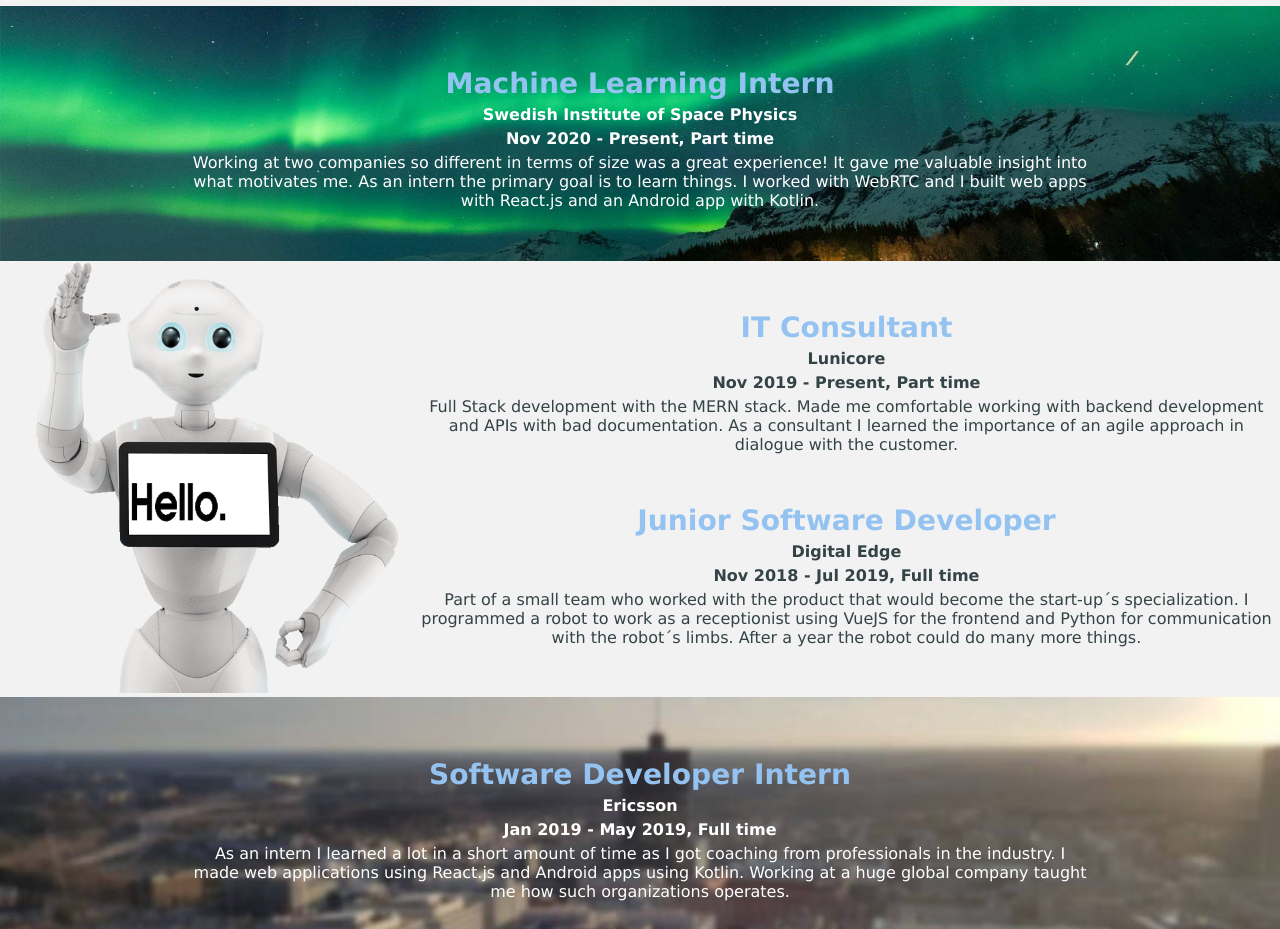
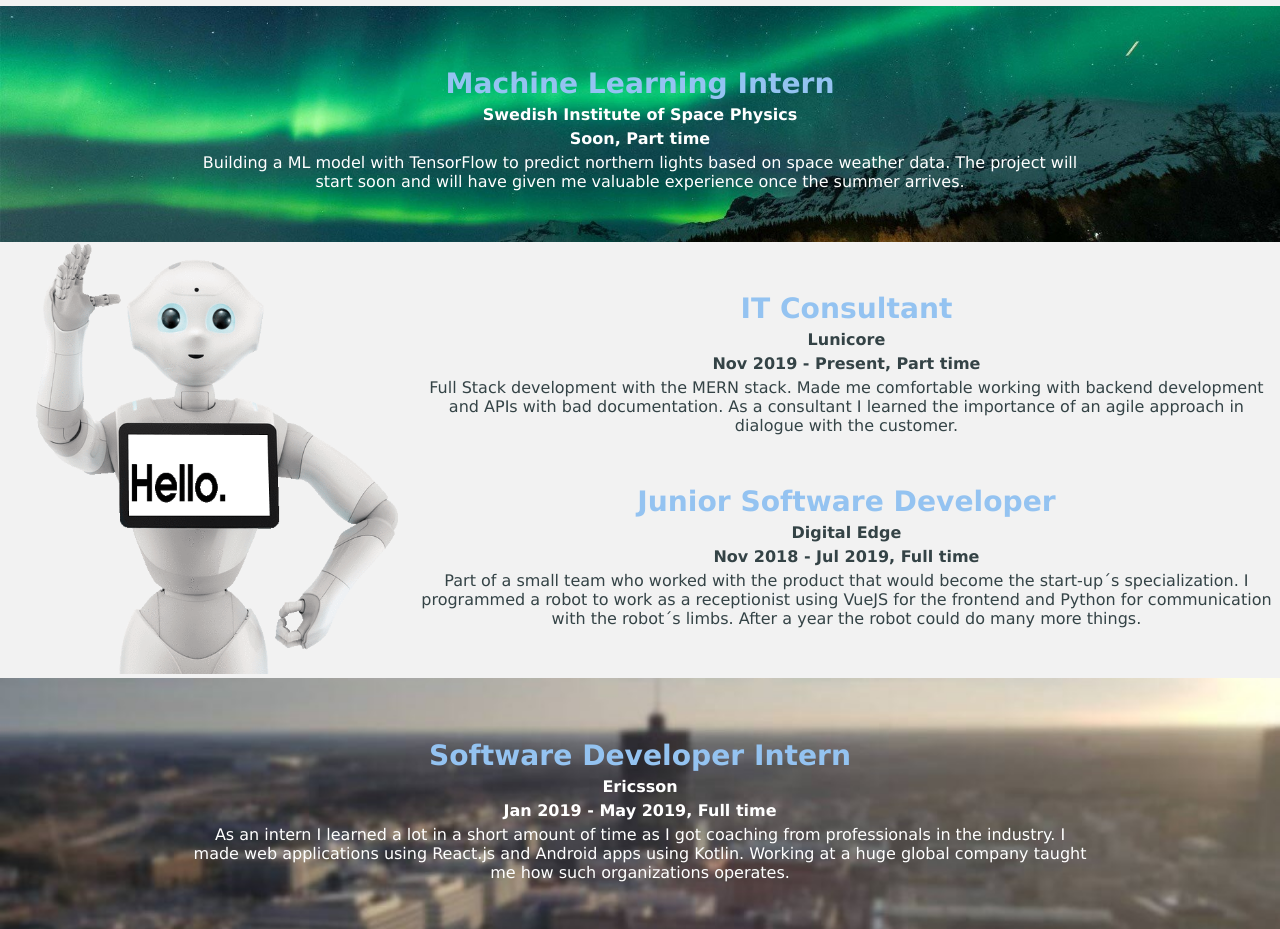
Before and after one commit to lukaspetersson/web-resume, a React (Create React App) app: page / in a window 1280 px wide. Shown: the part 3160-4089 px from the top of the page. Built offline with nearby package versions, Linux system fonts and the light colour scheme.

Commit message:
rymdfysik

```diff
--- a/src/components/Content.js
+++ b/src/components/Content.js
@@ -35,7 +35,7 @@ class Resume extends React.Component {
                         image:pepperPic,
                         title: "Professional Experience",
                         examples: ["Machine Learning Intern","IT Consultant", "Junior Software Developer", "Software Developer Intern"],
-                        examplesYear: ["Nov 2020 - Present", "Nov 2019 - Present", "Nov 2018 - Jul 2019", "Jan 2019 - May 2019"],
+                        examplesYear: ["Soon", "Nov 2019 - Present", "Nov 2018 - Jul 2019", "Jan 2019 - May 2019"],
                         color: "rgb(191, 33, 33)",
                         subColor: "rgba(140, 8, 8, 0.7)"
                     },
--- a/src/components/experiance/EngineeringJobs.js
+++ b/src/components/experiance/EngineeringJobs.js
@@ -44,8 +44,8 @@ class EngineeringJobs extends React.Component {
 					<div>
 						<h2>Machine Learning Intern</h2>
 						<h4>Swedish Institute of Space Physics</h4>
-						<h4>Nov 2020 - Present, Part time</h4>
-						<p>Working at two companies so different in terms of size was a great experience! It gave me valuable insight into what motivates me. As an intern the primary goal is to learn things. I worked with WebRTC and I built web apps with React.js and an Android app with Kotlin.</p>
+						<h4>Soon, Part time</h4>
+						<p>Building a ML model with TensorFlow to predict northern lights based on space weather data. The project will start soon and will have given me valuable experience once the summer arrives.</p>
 					</div>
 				</div>
 				{pepper}
```
Also changed, not shown: 2 other files (tests, documents, lock files or other folders).
